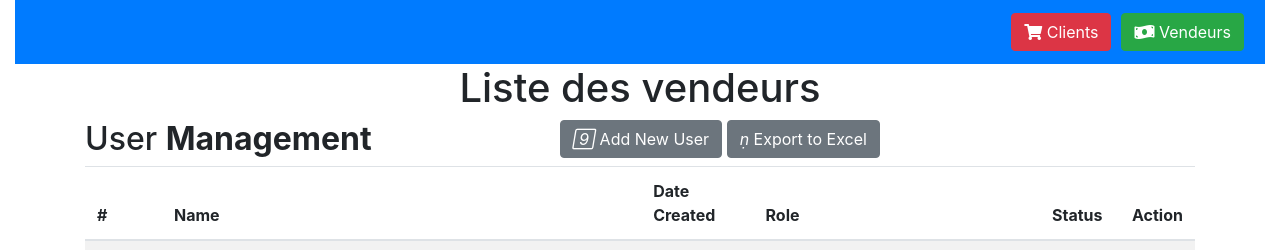
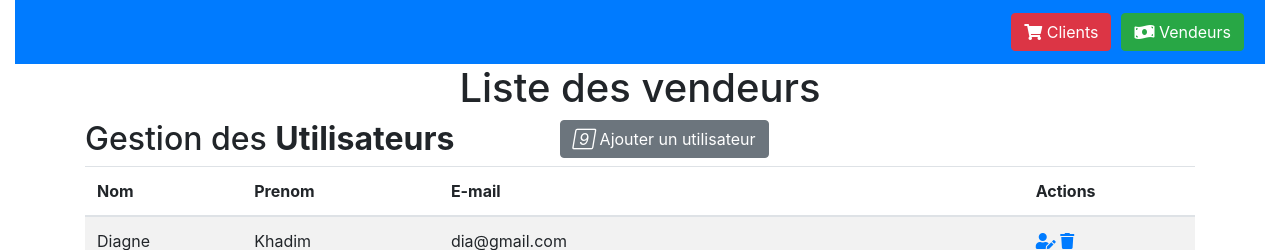
Before and after one commit to bambadiagne/UserManager, a Django app: template usermanager/users/templates/users/vendeurs.html in a window 1280 px wide. Shown: the top 250 px of the page. Run offline with Django 3.2, Linux system fonts and the light colour scheme; the template is opened without the code that fills it: values that come from a table or form of the project are taken from there, others are empty; data comes from the database, SQL or seed files in the repository; both versions use the stored data as it was after the commit; some libraries are stand-ins or nearby versions.

Commit message:
9th commit

```diff
--- a/usermanager/usermanager/settings.py
+++ b/usermanager/usermanager/settings.py
@@ -105,7 +105,7 @@ AUTH_PASSWORD_VALIDATORS = [
 # Internationalization
 # https://docs.djangoproject.com/en/3.1/topics/i18n/
 
-LANGUAGE_CODE = 'en-us'
+LANGUAGE_CODE = 'fr'
 
 TIME_ZONE = 'UTC'
 
--- a/usermanager/users/templates/users/clients.html
+++ b/usermanager/users/templates/users/clients.html
@@ -39,7 +39,7 @@
                         <td>{{client.email}}</td>
                         <td>
                             <a href="#" class="settings" title="Settings" data-toggle="tooltip"><i class="fas fa-user-edit"></i></a>
-                            <a href="#" class="delete " title="Delete" data-toggle="tooltip"><i class="fas fa-trash"></i></a>
+                            <a href="/users/delete/{{client.identifiant}}" class="delete " title="Delete" data-toggle="tooltip"><i class="fas fa-trash"></i></a>
                         </td>
                     </tr>
                     <tr>
--- a/usermanager/users/templates/users/vendeurs.html
+++ b/usermanager/users/templates/users/vendeurs.html
@@ -15,36 +15,31 @@
             <div class="table-title">
                 <div class="row">
                     <div class="col-sm-5">
-                        <h2>User <b>Management</b></h2>
+                        <h2>Gestion des  <b>Utilisateurs</b></h2>
                     </div>
                     <div class="col-sm-7">
-                        <a href="#" class="btn btn-secondary"><i class="material-icons">&#xE147;</i> <span>Add New User</span></a>
-                        <a href="#" class="btn btn-secondary"><i class="material-icons">&#xE24D;</i> <span>Export to Excel</span></a>
-                    </div>
+                        <a href="{% url 'addUser' %}" class="btn btn-secondary"><i class="material-icons">&#xE147;</i> <span>Ajouter un utilisateur</span></a>
+                      </div>
                 </div>
             </div>
             <table class="table table-striped table-hover">
                 <thead>
                     <tr>
-                        <th>#</th>
-                        <th>Name</th>
-                        <th>Date Created</th>
-                        <th>Role</th>
-                        <th>Status</th>
-                        <th>Action</th>
+                        <th>Nom</th>
+                        <th>Prenom</th>
+                        <th>E-mail</th>
+                        <th>Actions</th>
                     </tr>
                 </thead>
                 <tbody>
                     {% for vendeur in vendeurs %}
                     <tr>
                         <td>{{vendeur.nom}}</td>
-                        <td><a href="#"><img src="/examples/images/avatar/1.jpg" class="avatar" alt="Avatar"> Michael Holz</a></td>
                         <td>{{vendeur.prenom}}</td>
                         <td>{{vendeur.email}}</td>
-                        <td><span class="status text-success">&bull;</span> Active</td>
                         <td>
-                            <a href="#" class="settings" title="Settings" data-toggle="tooltip"><i class="material-icons">&#xE8B8;</i></a>
-                            <a href="#" class="delete" title="Delete" data-toggle="tooltip"><i class="material-icons">&#xE5C9;</i></a>
+                            <a href="#" class="settings" title="Settings" data-toggle="tooltip"><i class="fas fa-user-edit"></i></a>
+                            <a href="/users/delete/{{vendeur.identifiant}}" class="delete " title="Delete" data-toggle="tooltip"><i class="fas fa-trash"></i></a>
                         </td>
                     </tr>
                     <tr>
--- a/usermanager/users/urls.py
+++ b/usermanager/users/urls.py
@@ -5,7 +5,7 @@ urlpatterns = [
     path('vendeurs',views.afficher_vendeurs,name='vendeurs'),
     path('clients',views.afficher_clients,name='clients'),
     path('ajouter',views.ajouter_utilisateur,name='addUser'),
-    path('modifier/<int:id>', views.modifier_utilisateur, name = 'modifyUser'),
-    path('delete/<int:id>', views.supprimer_utilisateur, name = 'deleteUser'),
+    path('modifier/<str:id>', views.modifier_utilisateur, name = 'modifyUser'),
+    path('delete/<str:id>', views.supprimer_utilisateur, name = 'deleteUser'),
 
 ]
```
Also changed, not shown: usermanager/users/forms.py (+8 -5 lines), usermanager/users/templates/users/ajouter_utilisateur.html (+18 -6 lines), usermanager/users/templates/users/supprimer_utilisateur.html (added, +8 -0 lines), usermanager/users/views.py (+47 -9 lines), usermanager/db.sqlite3.
